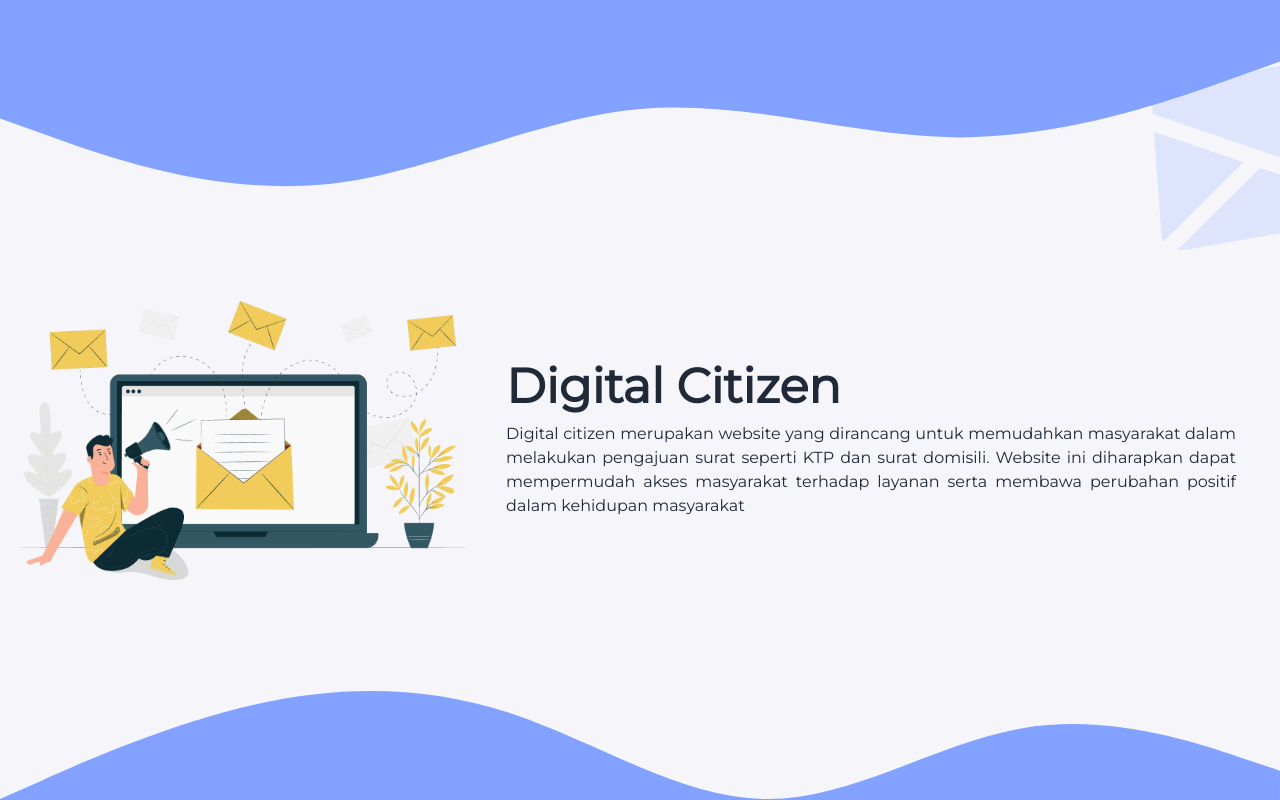
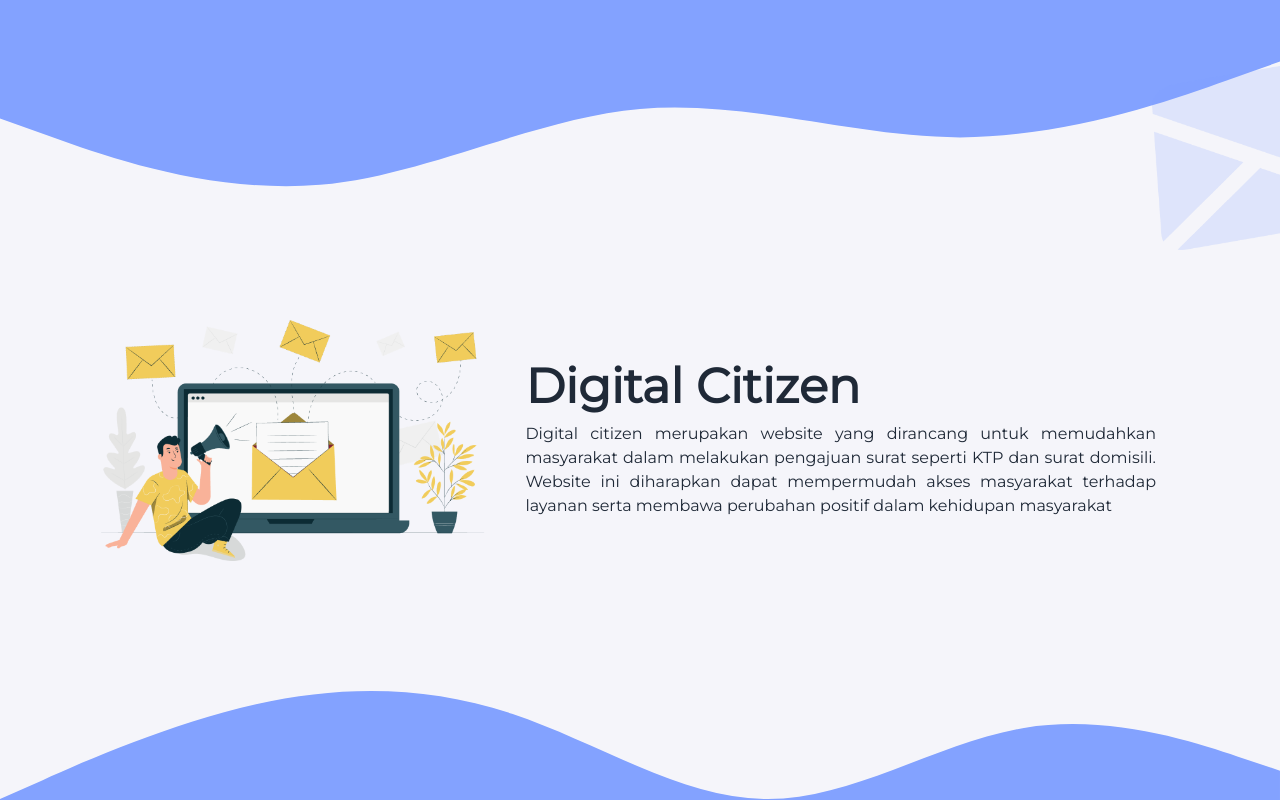
Before and after one commit to Project-Digital-Citizen/Front-End, a React (Vite) app: page / in a window 1280 px wide. Shown: the part 438-1238 px from the top of the page. Built offline with nearby package versions, Linux system fonts and the light colour scheme.

Commit message:
Update Hero.jsx

```diff
--- a/src/pages/Hero.jsx
+++ b/src/pages/Hero.jsx
@@ -58,8 +58,8 @@ const Hero = () => {
         alt=""
         className="absolute right-0 object-cover object-left w-32 h-52 top-[30rem]"
       />
-        <div className="px-6 max-w-md mx-auto sm:max-w-xl md:max-w-5xl lg:flex lg:max-w-full lg:p-0 lg:h-[20rem] mx-[2rem]">
-          <div className="flex py-5 text-black md:p-12 md:my-auto lg:hidden">
+        <div className="px-6 max-w-md mx-auto sm:max-w-xl md:max-w-5xl lg:flex lg:max-w-full lg:p-0 lg:h-[20rem] lg:mx-[5rem]">
+          <div className="flex flex-wrap py-5 text-black md:p-12 md:my-auto lg:hidden">
             <img
               src={ilus}
               alt="Laptop"
```
